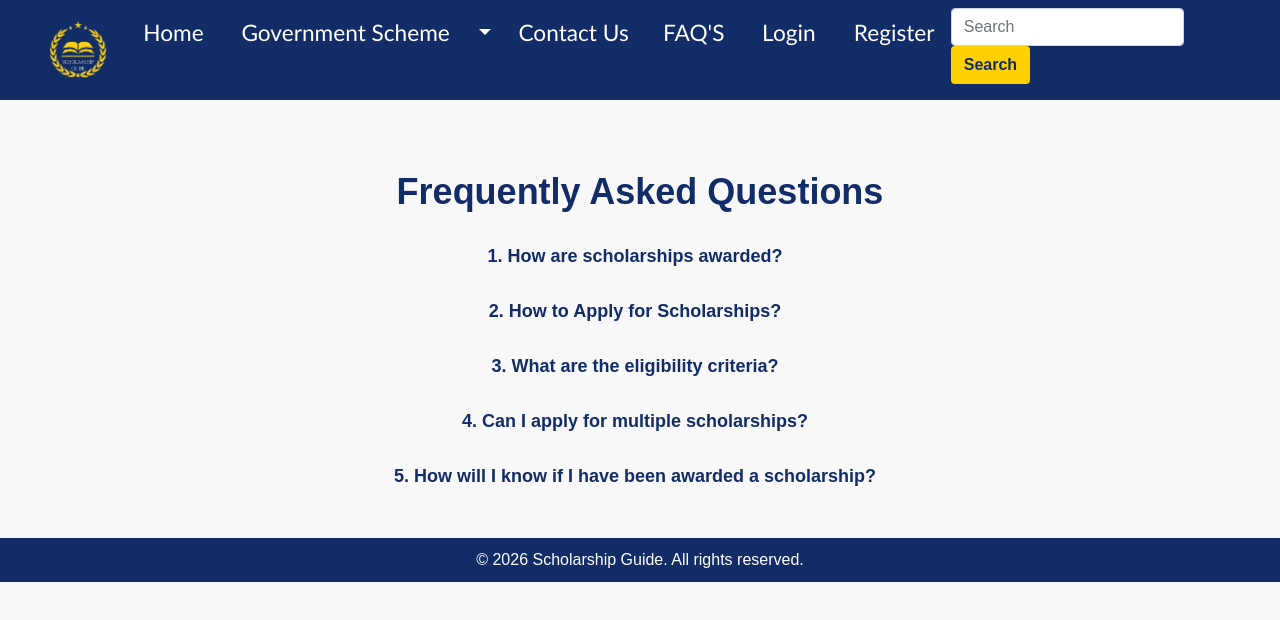
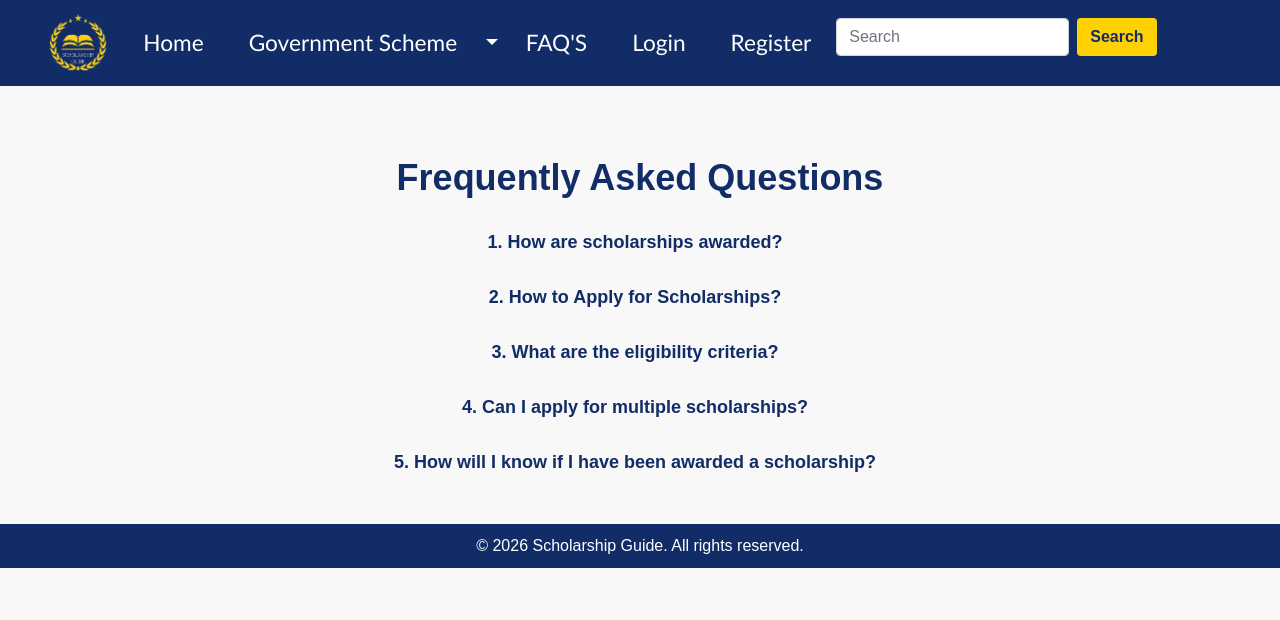
Before and after one commit to Jaykanani07/Scholarship-Guide, a plain HTML site: page HACK THE SPRING FRONTEND/frontend/FAQ.html in a window 1280 px wide. Drawn offline with nearby package versions, Linux system fonts and the light colour scheme.

Commit message:
Final changes

```diff
--- a/HACK THE SPRING FRONTEND/frontend/NavBar.html
+++ b/HACK THE SPRING FRONTEND/frontend/NavBar.html
@@ -48,9 +48,9 @@
         </div>
       </li>
       <li class="nav-item">
-        <a class="nav-link" href="Contact.html">
+        <!-- <a class="nav-link" href="Contact.html">
           &nbsp;&nbsp;Contact Us &nbsp;&nbsp;
-        </a>
+        </a> -->
       </li>
       <li class="nav-item">
         <a class="nav-link" href="FAQ.html"> &nbsp;&nbsp;FAQ'S &nbsp;&nbsp; </a>
```
